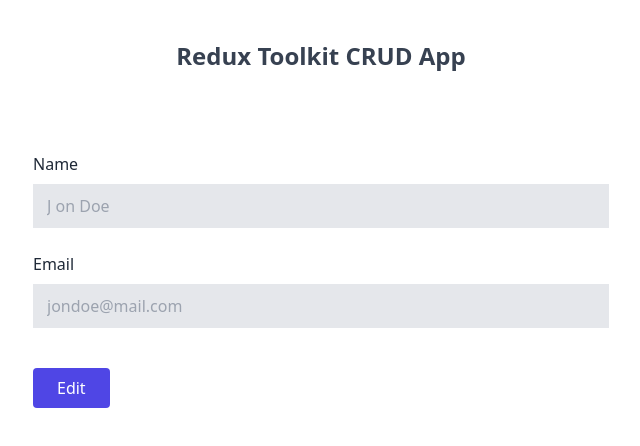
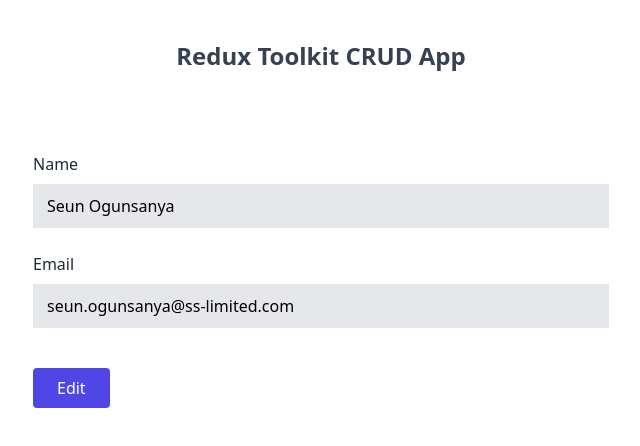
Before and after one commit to siccoo/chuck-crud, a React (Vite) app: page /edit-user/1 in a window 1280 px wide. Shown: the top 446 px of the page, without its empty margins (319-959 px from the left). Built offline with nearby package versions, Linux system fonts and the light colour scheme.

Commit message:
updates on editUser slice method

```diff
--- a/src/features/users/EditUser.jsx
+++ b/src/features/users/EditUser.jsx
@@ -1,18 +1,31 @@
 import { useState } from "react";
 import Button from "../../components/Button";
 import TextField from "../../components/TextField";
-import { useNavigate } from "react-router-dom";
+import { useNavigate, useParams } from "react-router-dom";
+import { useDispatch, useSelector } from "react-redux";
+import { editUser } from "./userSlice";
 
 const EditUser = () => {
+  const params = useParams();
+  const dispatch = useDispatch();
+  const users = useSelector((store) => store.users);
   const navigate = useNavigate();
+  const existingUsers = users.filter((user) => user.id === params.id);
+  const { name, email } = existingUsers[0];
   const [values, setValues] = useState({
-    name: "",
-    email: "",
+    name,
+    email,
   });
 
   const handleEditUser = () => {
     setValues({ name: "", email: "" });
-    console.log(values);
+    dispatch(
+      editUser({
+        id: params.id,
+        name: values.name,
+        email: values.email,
+      })
+    );
     navigate("/");
   };
   return (
--- a/src/features/users/userSlice.js
+++ b/src/features/users/userSlice.js
@@ -12,8 +12,16 @@
     addUser: (state, action) => {
       state.push(action.payload);
     },
+    editUser: (state, action) => {
+      const { id, name, email } = action.payload;
+      const existingUser = state.find((user) => user.id === id);
+      if (existingUser) {
+        existingUser.name = name;
+        existingUser.email = email;
+      }
+    },
   },
 });
 
-export const { addUser } = userSlice.actions;
+export const { addUser, editUser } = userSlice.actions;
 export default userSlice.reducer;
```
